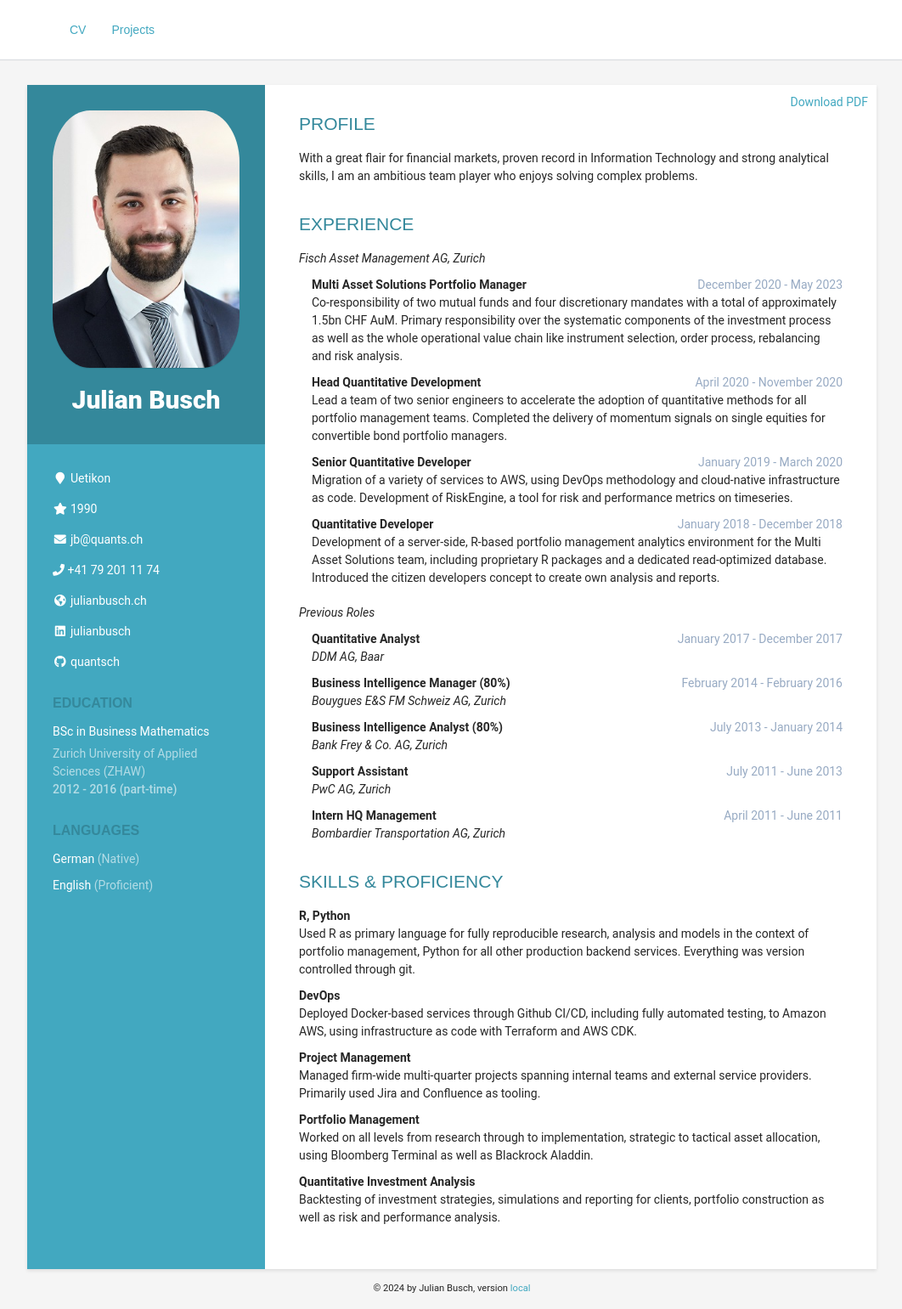
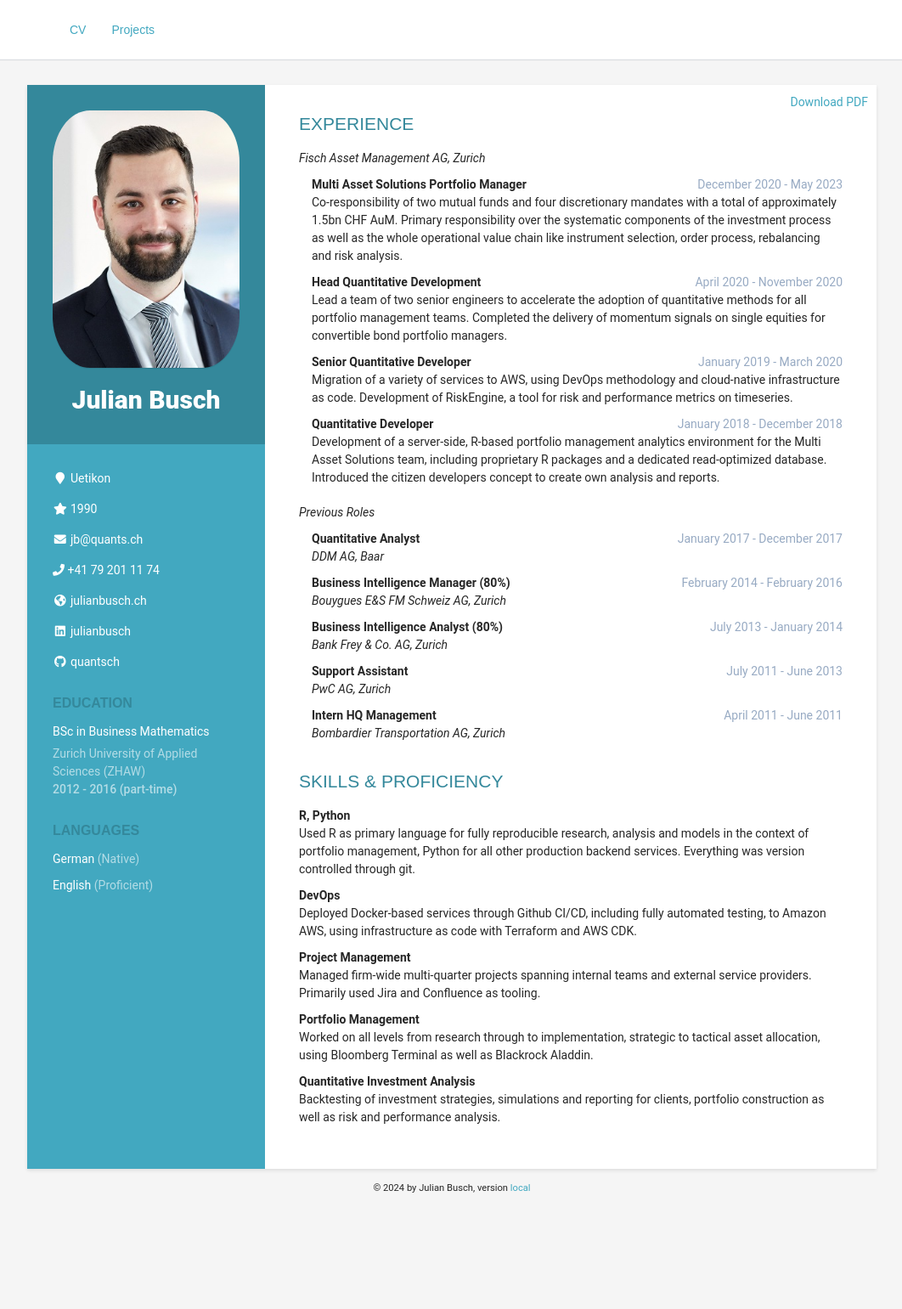
Before and after one commit to quantsch/quantsch.github.io, a Jekyll site: the page built from index.md, in a window 1280 px wide. Shown: the whole page at 85% size, without its empty margins (108-1170 px from the left). Built offline with Jekyll 4.4.1, drawn with Linux system fonts in a browser that asks for light colours; after the commit the page ends 1423 px from its top, so only the background shows below that.

Commit message:
remove profile text

```diff
--- a/_data/cv.yml
+++ b/_data/cv.yml
@@ -26,12 +26,6 @@ sidebar:
         - language:
           idiom: English
           level: Proficient
-
-career-profile:
-    title: Profile
-    text: "With a great flair for financial markets, proven record in Information Technology
-    and strong analytical skills, I am an ambitious team player who enjoys solving
-    complex problems."
 
 studies:
     - education:
```
